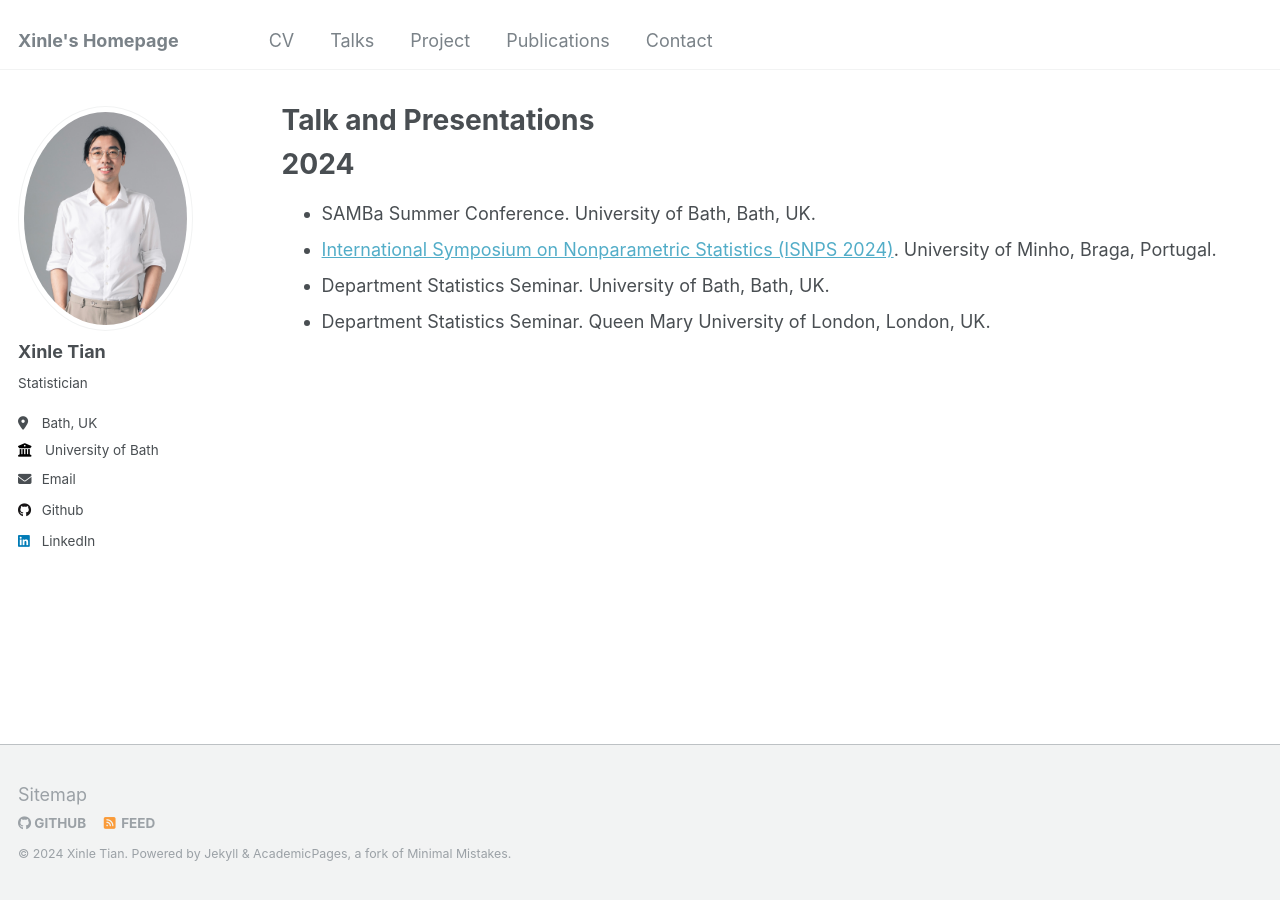
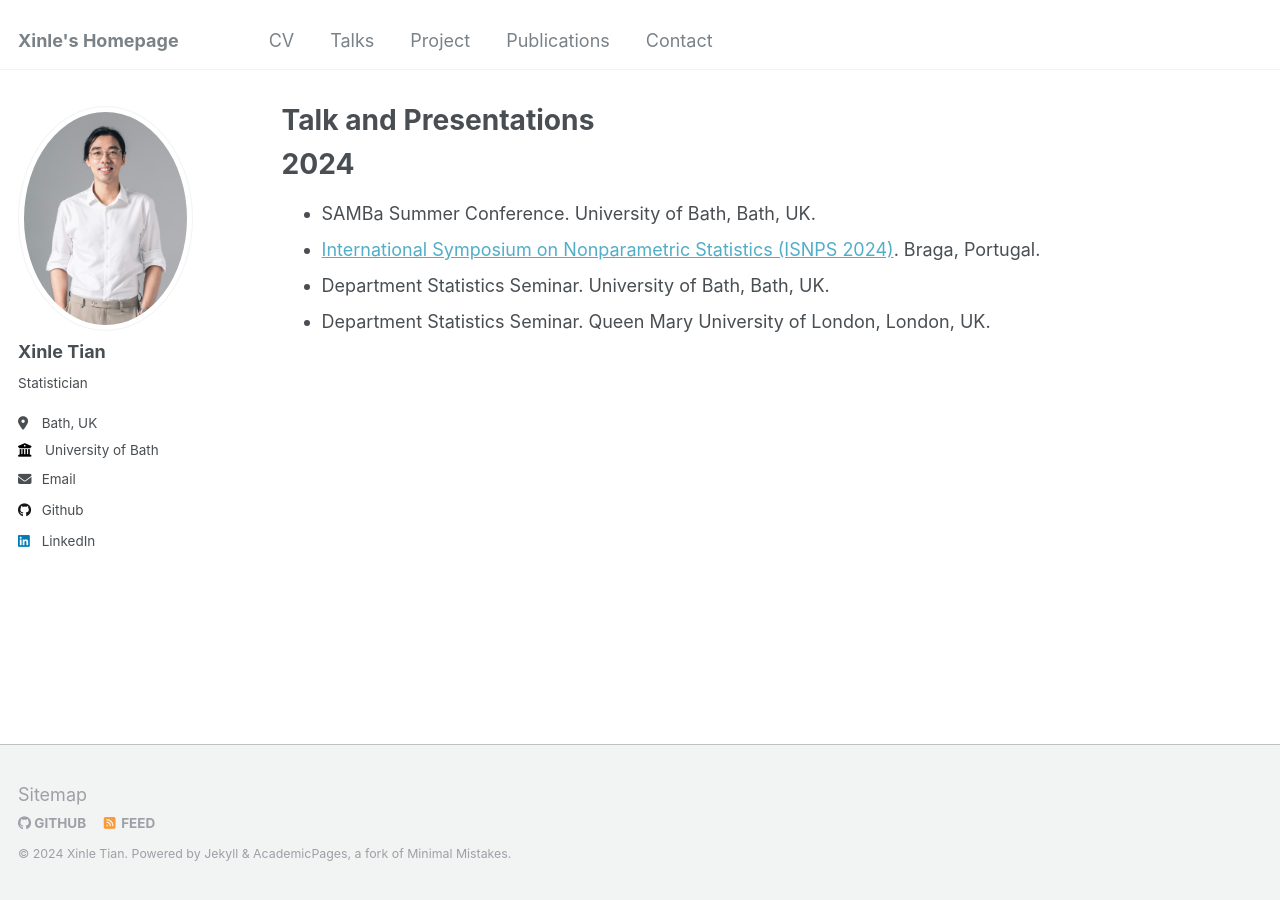
Before and after one commit to xinlet/xinlet.github.io, a Jekyll site: the page built from _pages/talks.md, in a window 1280 px wide. Built offline with Jekyll 4.4.1, drawn with Linux system fonts in a browser that asks for light colours.

Commit message:
Update talks.md

```diff
--- a/_pages/talks.md
+++ b/_pages/talks.md
@@ -10,6 +10,6 @@ author_profile: true
 2024
 ======
 * SAMBa Summer Conference. University of Bath, Bath, UK.
-* [International Symposium on Nonparametric Statistics (ISNPS 2024)](https://w3.math.uminho.pt/ISNPS2024/). University of Minho, Braga, Portugal.
+* [International Symposium on Nonparametric Statistics (ISNPS 2024)](https://w3.math.uminho.pt/ISNPS2024/). Braga, Portugal.
 * Department Statistics Seminar. University of Bath, Bath, UK.
 * Department Statistics Seminar. Queen Mary University of London, London, UK.
```
